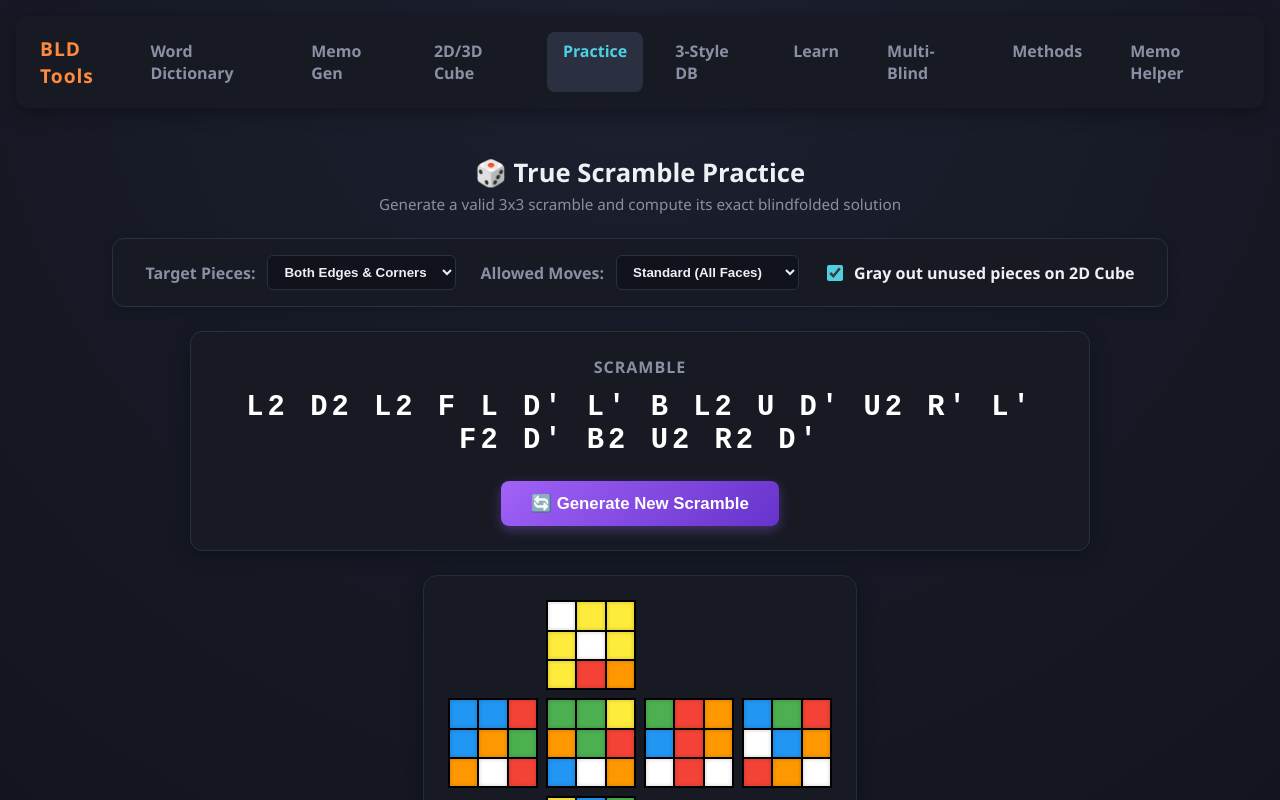
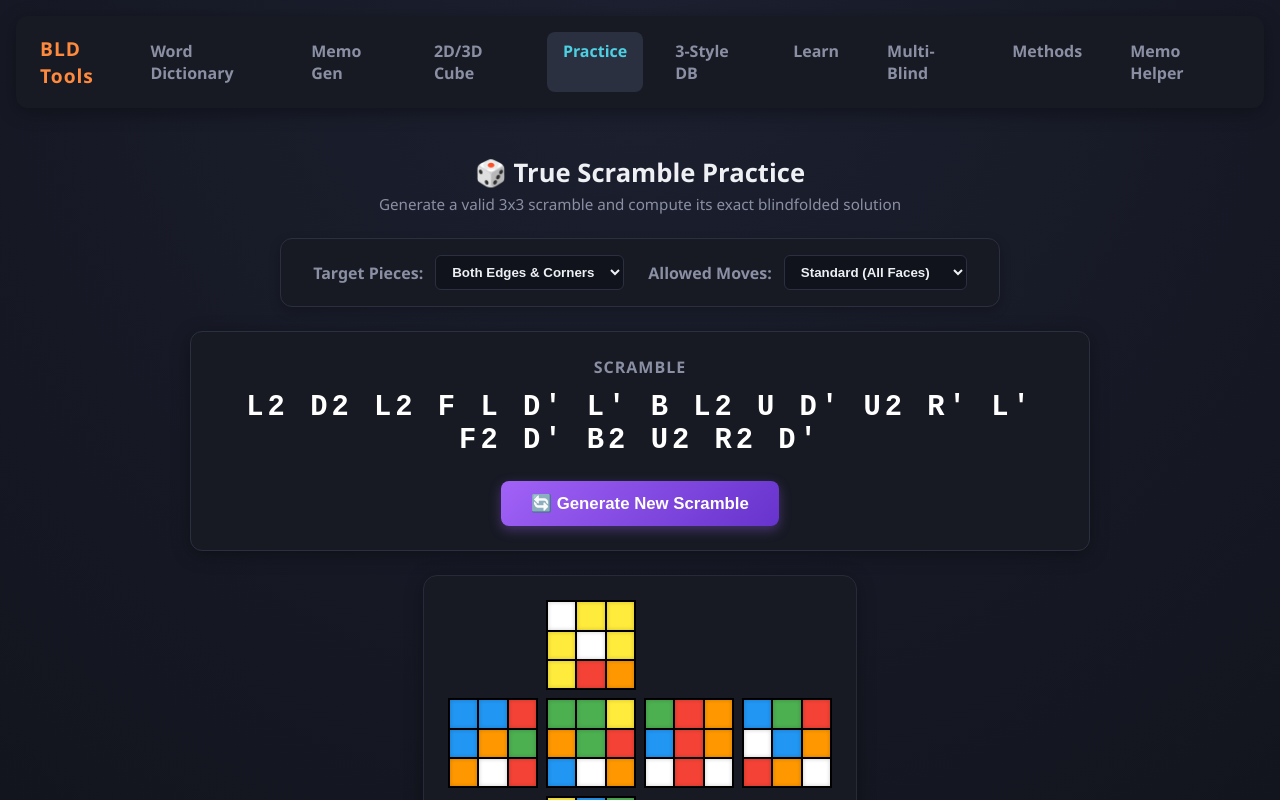
Before and after one commit to mahipalSingh08/rubik-blind-helper, an Angular app: page /practice in a window 1280 px wide. Shown: the top 800 px of the page. Built offline with nearby package versions, Linux system fonts and the light colour scheme.

Commit message:
feat: add HTML template for true scramble practice component

```diff
--- a/src/app/practice/practice.component.html
+++ b/src/app/practice/practice.component.html
@@ -20,7 +20,7 @@
         <option value="ruf">&lt;R, U, F&gt; (3-Gen)</option>
       </select>
     </div>
-    <div class="setting-item checkbox-item">
+    <div class="setting-item checkbox-item" *ngIf="practiceMode !== 'both'">
       <label>
         <input type="checkbox" [(ngModel)]="grayOutUnused" (change)="saveSettings()">
         Gray out unused pieces on 2D Cube
```
